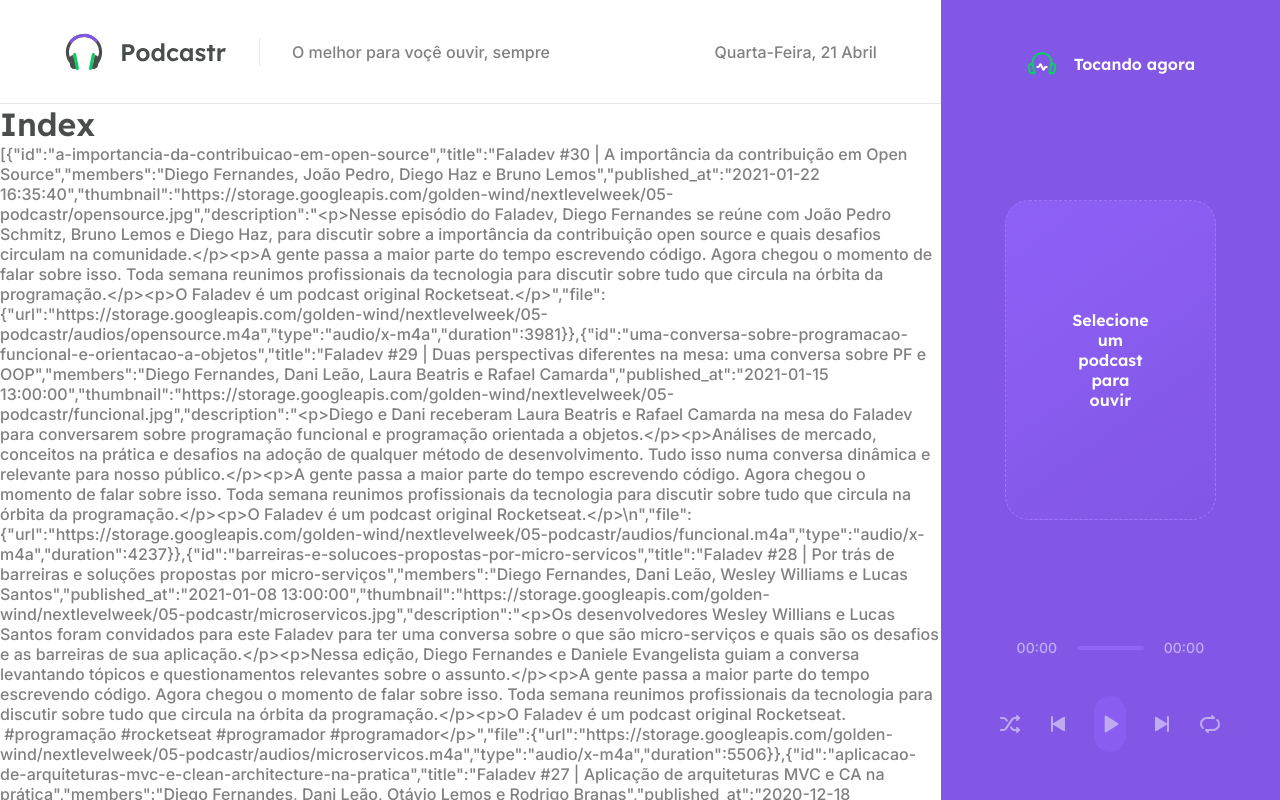
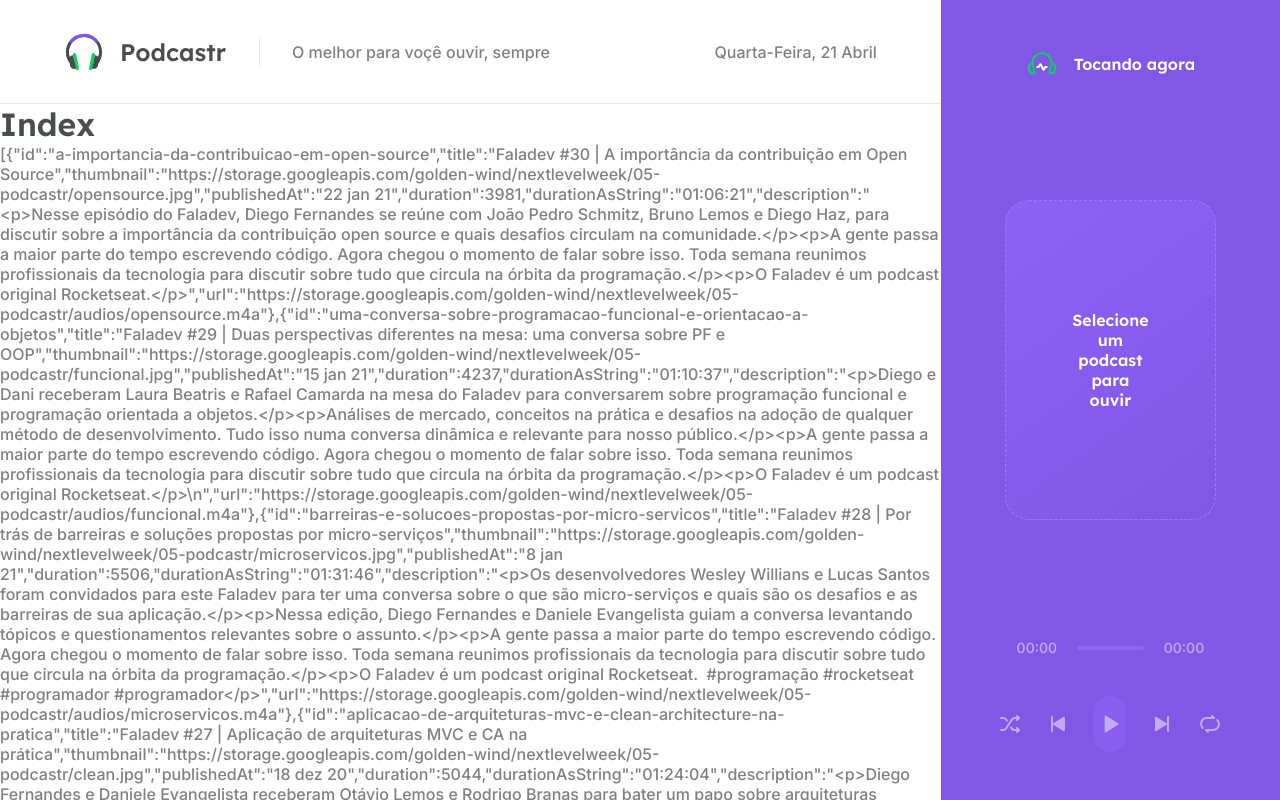
Before and after one commit to AffonsoMonteiro/podcast-next, a Next.js app: page / in a window 1280 px wide. Shown: the top 800 px of the page. Built offline with nearby package versions, Linux system fonts and the light colour scheme; data requests are answered from the project's data file.

Commit message:
add axios

```diff
--- a/package.json
+++ b/package.json
@@ -9,6 +9,7 @@
     "server": "json-server server.json -w -d 750 -p 3333"
   },
   "dependencies": {
+    "axios": "^0.21.1",
     "date-fns": "^2.21.1",
     "next": "10.1.3",
     "react": "17.0.2",
--- a/src/pages/index.tsx
+++ b/src/pages/index.tsx
@@ -1,7 +1,23 @@
-import { Header } from "../components/Header";
+import { GetStaticProps } from 'next'
+import { format, parseISO } from 'date-fns'
+import ptBR from 'date-fns/locale/pt-BR'
+
+import { api } from '../services/api'
+import { convertDurationToTimeString } from '../utils/convertDurationToTimeString'
 
 
-export default function Home(props) {
+type Episode = {
+  id: string,
+  title: string,
+  members: string,
+  published_at: string,
+}
+
+type HomeProps = {
+  episodes: Episode[]
+}
+
+export default function Home(props: HomeProps) {
 
   return (
     <div>
@@ -13,13 +29,32 @@ export default function Home(props) {
 }
 
 
-export async function getStaticProps() {
-  const response = await fetch('http://localhost:3333/episodes')
-  const data = await response.json()
+export const getStaticProps: GetStaticProps = async () => {
+  const { data } = await api.get('episodes', {
+    params: {
+      _limit: 12,
+      _sort: 'published_at',
+      _order: 'desc'
+    }
+  })
+
+  // formatação das infor
+  const episodes = data.map(episode => {
+    return {
+      id: episode.id,
+      title: episode.title,
+      thumbnail: episode.thumbnail,
+      publishedAt: format(parseISO(episode.published_at), 'd MMM yy', { locale: ptBR }),
+      duration: Number(episode.file.duration),
+      durationAsString: convertDurationToTimeString(Number(episode.file.duration)),
+      description: episode.description,
+      url: episode.file.url,
+    }
+  })
 
   return {
     props: {
-      episodes: data,
+      episodes,
     },
     revalidate: 60 * 60 * 8,
   }
--- /dev/null
+++ b/src/services/api.tsx
@@ -0,0 +1,6 @@
+import axios from 'axios';
+
+
+export const api = axios.create({
+    baseURL: 'http://localhost:3333/'
+})
--- /dev/null
+++ b/src/utils/convertDurationToTimeString.tsx
@@ -0,0 +1,11 @@
+export function convertDurationToTimeString( duration: number ) {
+    const hours = Math.floor(duration / 3600)
+    const minutes = Math.floor((duration % 3600) / 60)
+    const seconds = duration % 60
+
+    const timeString = [ hours, minutes, seconds]
+        .map(unit => String(unit).padStart( 2, '0'))
+        .join(':')
+
+        return timeString
+}
```
Also changed, not shown: 1 other file (tests, documents, lock files or other folders).
